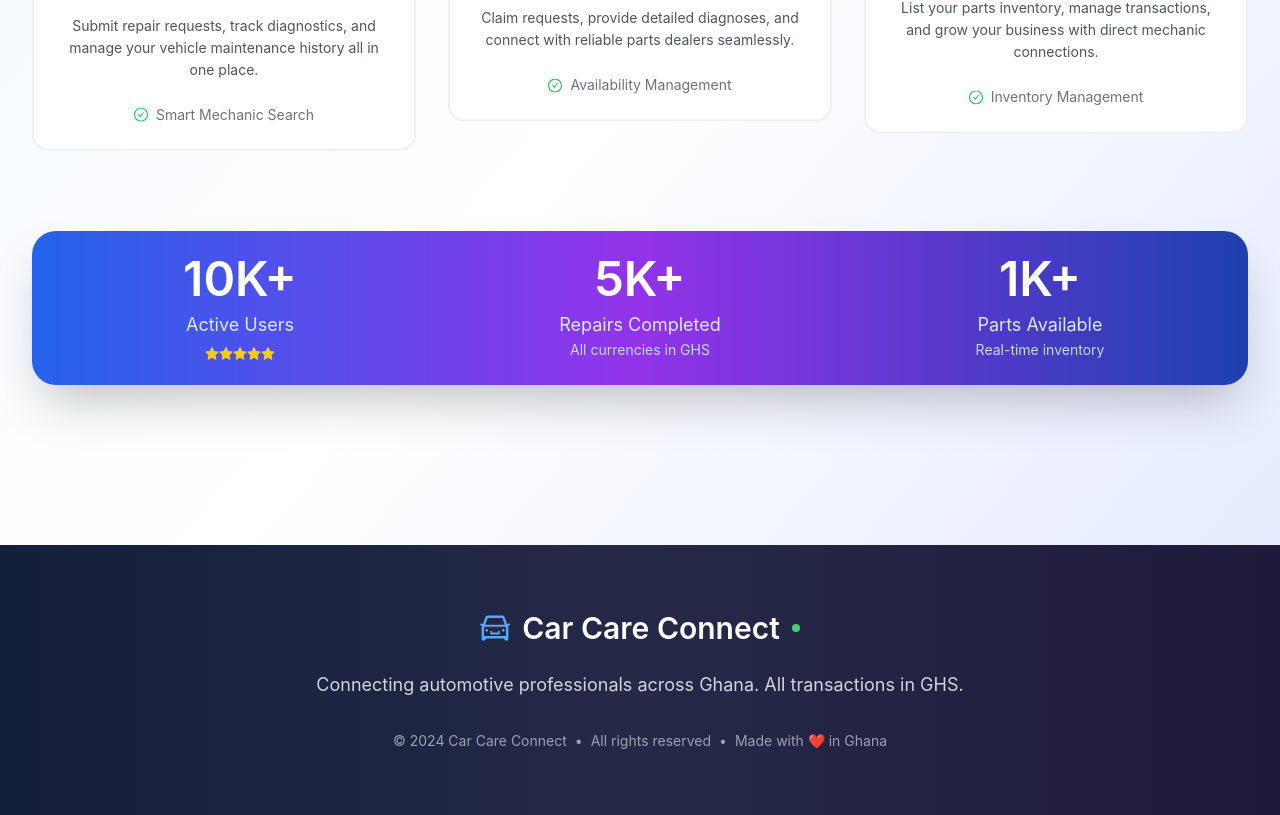
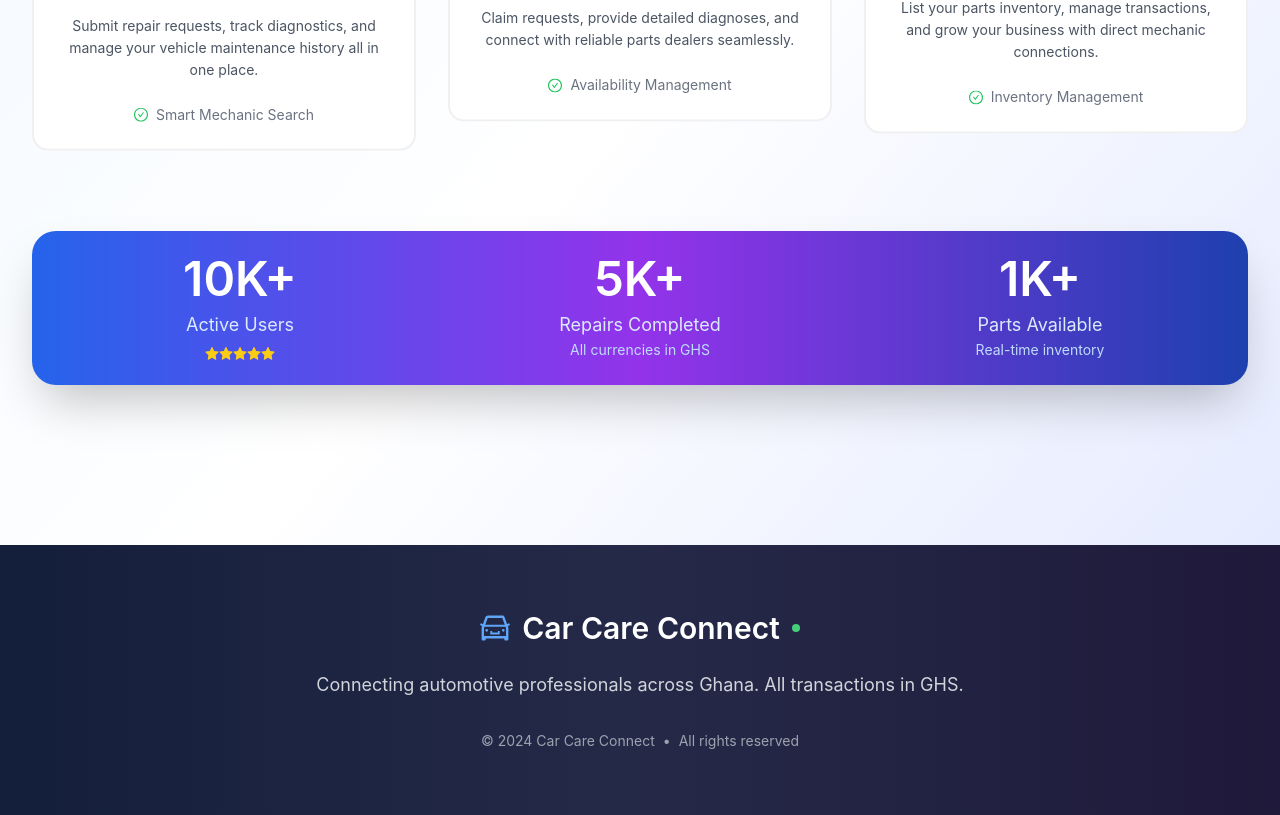
Before and after one commit to Kenny00Ken/carcareapp, a Next.js app: page / in a window 1280 px wide. Shown: the part 664-1479 px from the top of the page. Built offline with nearby package versions, Linux system fonts and the light colour scheme; no server answers.

Commit message:
Remove 'Made with  in Ghana' text from footer

```diff
--- a/src/components/LandingPage.tsx
+++ b/src/components/LandingPage.tsx
@@ -477,8 +477,6 @@
             <span>© 2024 Car Care Connect</span>
             <span>•</span>
             <span>All rights reserved</span>
-            <span>•</span>
-            <span>Made with ❤️ in Ghana</span>
           </div>
         </div>
       </footer>
```
